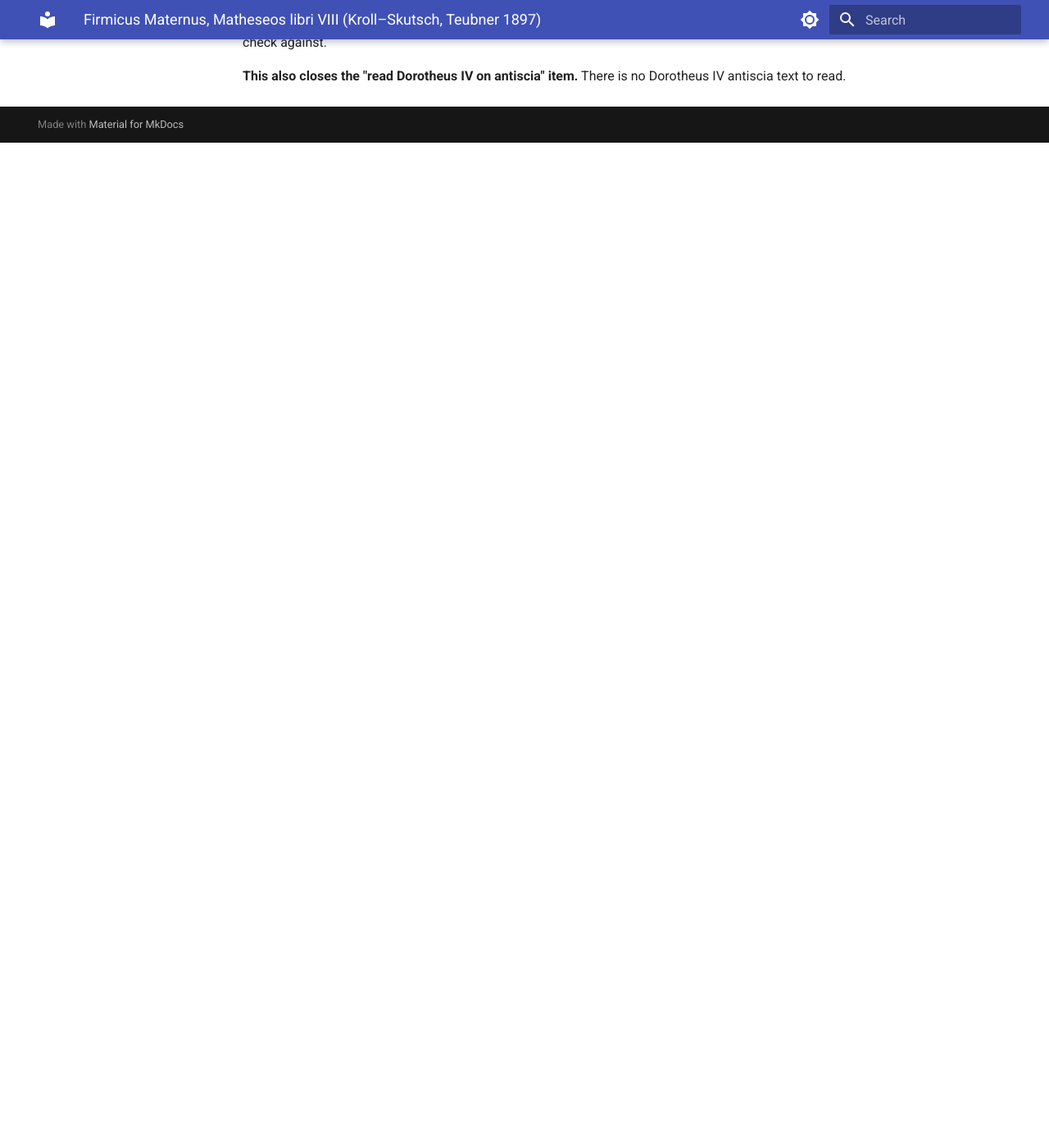
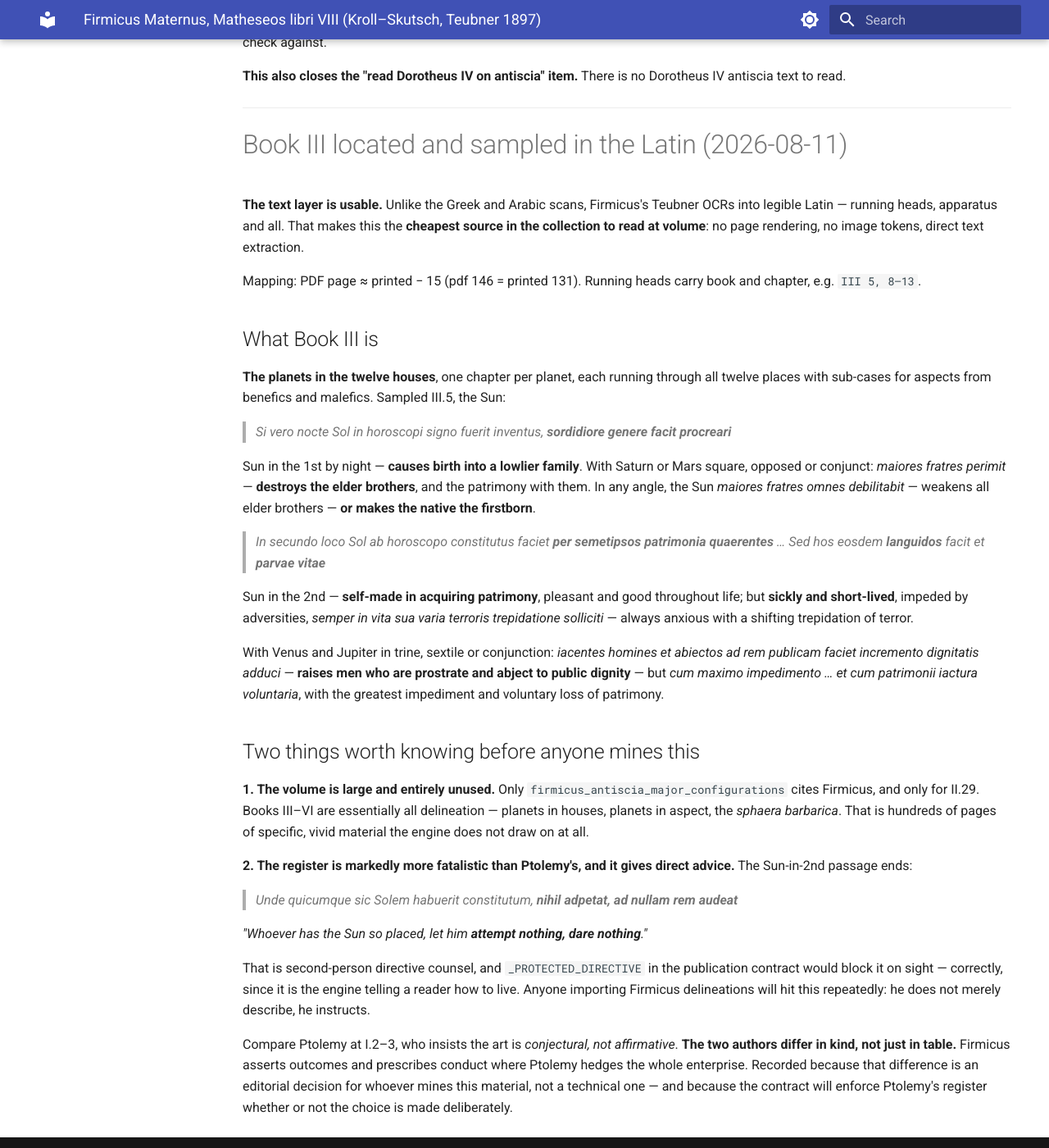
Before and after one commit to Bender1011001/traditional-astrology-engine, an MkDocs documentation site: the page built from docs/sources/firmicus_notes.md, in a window 1280 px wide and 1400 px high, scrolled down 1881 px. Shown: the whole window at 82% size. Built offline with MkDocs 1.6.1 and Material for MkDocs 9.7.7, drawn with Linux system fonts in a browser that asks for light colours; before the commit the page ends 2055 px from its top, so only the background shows below that.

Commit message:
Firmicus Book III located: planets in houses, readable, and entirely unused
The Teubner text layer is usable. Unlike the Greek and Arabic scans,
Firmicus OCRs into legible Latin with running heads and apparatus,
making it the cheapest source in the collection to read at volume - no
rendering, no image tokens, direct extraction. PDF page is roughly
printed minus 15.

Book III is the planets in the twelve houses, one chapter per planet,
each running all twelve places with sub-cases for benefic and malefic
aspects. Sampled III.5, the Sun: in the 1st by night it causes birth
into a lowlier family, and with Saturn or Mars configured it destroys
the elder brothers and the patrimony; in any angle it weakens all elder
brothers or makes the native firstborn. In the 2nd it makes them
self-made in acquiring patrimony but sickly and short-lived, always
anxious with a shifting trepidation of terror - and with Venus and
Jupiter configured it raises men who are prostrate and abject to public
dignity, though with the greatest impediment and voluntary loss of
patrimony.

Two things matter before anyone mines this.

The volume is large and entirely unused. Only the antiscia rule cites
Firmicus, and only for II.29. Books III-VI are essentially all
delineation - hundreds of pages the engine does not draw on.

And the register is more fatalistic than Ptolemy's, with direct advice.
The Sun-in-2nd passage ends "nihil adpetat, ad nullam rem audeat" - let
him attempt nothing, dare nothing. That is second-person directive
counsel and _PROTECTED_DIRECTIVE would block it on sight, correctly.
Anyone importing Firmicus will hit this repeatedly: he does not merely
describe, he instructs.

Against Ptolemy at I.2-3, who insists the art is conjectural and not
affirmative, the two authors differ in kind rather than in table.
Recorded because that is an editorial decision for whoever mines the
material, and because the contract will enforce Ptolemy's register
whether or not the choice is made deliberately.

Co-Authored-By: Claude Opus 5 <noreply@anthropic.com>

```diff
--- a/docs/sources/firmicus_notes.md
+++ b/docs/sources/firmicus_notes.md
@@ -53,3 +53,39 @@ An editor prints a *testimonium* in an appendix when the primary text is lost. *
 So `firmicus_antiscia_major_configurations` citing Firmicus is **correct and not second-best**. He is the surviving witness, and Pingree's own edition of Dorotheus says so. The earlier note here — that Firmicus "points away from himself" and the attribution was therefore unchecked — is resolved: it was checkable, it has been checked, and the answer is that there is nothing behind Firmicus to check against.
 
 **This also closes the "read Dorotheus IV on antiscia" item.** There is no Dorotheus IV antiscia text to read.
+
+---
+
+# Book III located and sampled in the Latin (2026-08-11)
+
+**The text layer is usable.** Unlike the Greek and Arabic scans, Firmicus's Teubner OCRs into legible Latin — running heads, apparatus and all. That makes this the **cheapest source in the collection to read at volume**: no page rendering, no image tokens, direct text extraction.
+
+Mapping: PDF page ≈ printed − 15 (pdf 146 = printed 131). Running heads carry book and chapter, e.g. `III 5, 8–13`.
+
+## What Book III is
+
+**The planets in the twelve houses**, one chapter per planet, each running through all twelve places with sub-cases for aspects from benefics and malefics. Sampled III.5, the Sun:
+
+> *Si vero nocte Sol in horoscopi signo fuerit inventus, **sordidiore genere facit procreari***
+
+Sun in the 1st by night — **causes birth into a lowlier family**. With Saturn or Mars square, opposed or conjunct: *maiores fratres perimit* — **destroys the elder brothers**, and the patrimony with them. In any angle, the Sun *maiores fratres omnes debilitabit* — weakens all elder brothers — **or makes the native the firstborn**.
+
+> *In secundo loco Sol ab horoscopo constitutus faciet **per semetipsos patrimonia quaerentes** … Sed hos eosdem **languidos** facit et **parvae vitae***
+
+Sun in the 2nd — **self-made in acquiring patrimony**, pleasant and good throughout life; but **sickly and short-lived**, impeded by adversities, *semper in vita sua varia terroris trepidatione solliciti* — always anxious with a shifting trepidation of terror.
+
+With Venus and Jupiter in trine, sextile or conjunction: *iacentes homines et abiectos ad rem publicam faciet incremento dignitatis adduci* — **raises men who are prostrate and abject to public dignity** — but *cum maximo impedimento … et cum patrimonii iactura voluntaria*, with the greatest impediment and voluntary loss of patrimony.
+
+## Two things worth knowing before anyone mines this
+
+**1. The volume is large and entirely unused.** Only `firmicus_antiscia_major_configurations` cites Firmicus, and only for II.29. Books III–VI are essentially all delineation — planets in houses, planets in aspect, the *sphaera barbarica*. That is hundreds of pages of specific, vivid material the engine does not draw on at all.
+
+**2. The register is markedly more fatalistic than Ptolemy's, and it gives direct advice.** The Sun-in-2nd passage ends:
+
+> *Unde quicumque sic Solem habuerit constitutum, **nihil adpetat, ad nullam rem audeat***
+
+*"Whoever has the Sun so placed, let him **attempt nothing, dare nothing**."*
+
+That is second-person directive counsel, and `_PROTECTED_DIRECTIVE` in the publication contract would block it on sight — correctly, since it is the engine telling a reader how to live. Anyone importing Firmicus delineations will hit this repeatedly: he does not merely describe, he instructs.
+
+Compare Ptolemy at I.2–3, who insists the art is *conjectural, not affirmative*. **The two authors differ in kind, not just in table.** Firmicus asserts outcomes and prescribes conduct where Ptolemy hedges the whole enterprise. Recorded because that difference is an editorial decision for whoever mines this material, not a technical one — and because the contract will enforce Ptolemy's register whether or not the choice is made deliberately.
```
